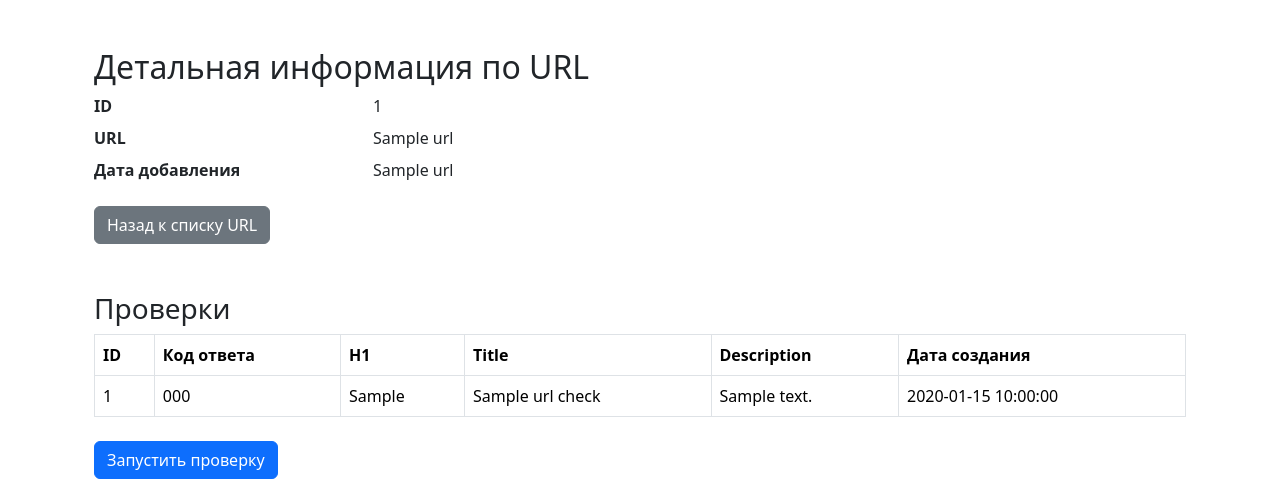
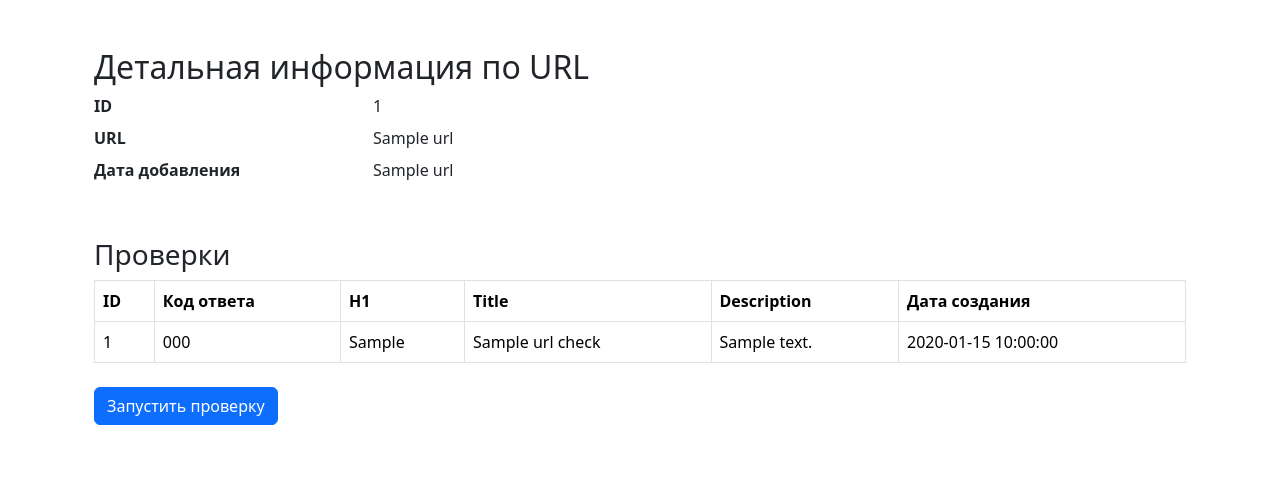
Before and after one commit to lawyer-arch/python-project-83, a Flask app: page /urls/1 in a window 1280 px wide. Shown: the part 56-540 px from the top of the page. Run offline with Flask 3, Linux system fonts and the light colour scheme; a database or web service that is not in the repository returns one stand-in record (values such as "Sample title"); some libraries are stand-ins or nearby versions.

Commit message:
Заменил URL на Старница

```diff
--- a/page_analyzer/app.py
+++ b/page_analyzer/app.py
@@ -51,10 +51,10 @@ def index():
         try:
             url_id = add_url(url_input)
             if url_id:
-                flash('URL успешно добавлен', 'success')
+                flash('Страница успешно добавлена', 'success')
                 return redirect(url_for('show_url', id=url_id))
             else:
-                flash('Этот URL уже добавлен', 'warning')
+                flash('Эта страница уже добавлена', 'warning')
         except ValueError as e:
             flash(str(e), 'danger')
         return redirect(url_for('index'))
@@ -91,7 +91,7 @@ def show_url(id):
             cur.execute('SELECT * FROM urls WHERE id = %s', (id,))
             url = cur.fetchone()
             if not url:
-                flash('URL не найден', 'danger')
+                flash('Страница не найдена', 'danger')
                 return redirect(url_for('urls'))
 
             cur.execute('''
--- a/page_analyzer/templates/url.html
+++ b/page_analyzer/templates/url.html
@@ -15,8 +15,6 @@
     <dt class="col-sm-3">Дата добавления</dt>
     <dd class="col-sm-9">{{ url[2] }}</dd>
   </dl>
-
-  <a href="{{ url_for('urls') }}" class="btn btn-secondary">Назад к списку URL</a>
 
   <!-- Таблица проверок -->
   <h3 class="mt-5">Проверки</h3>
```
